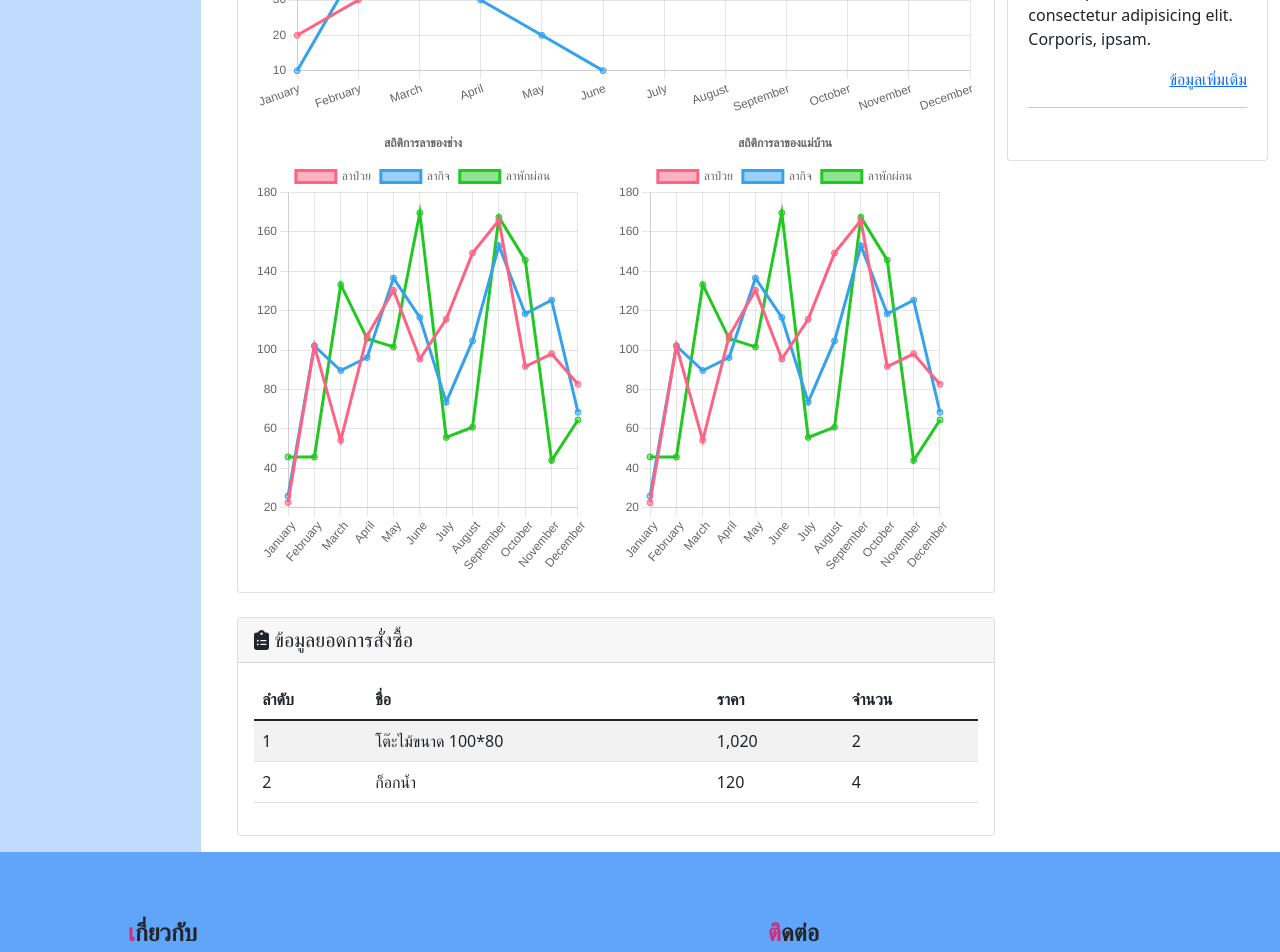
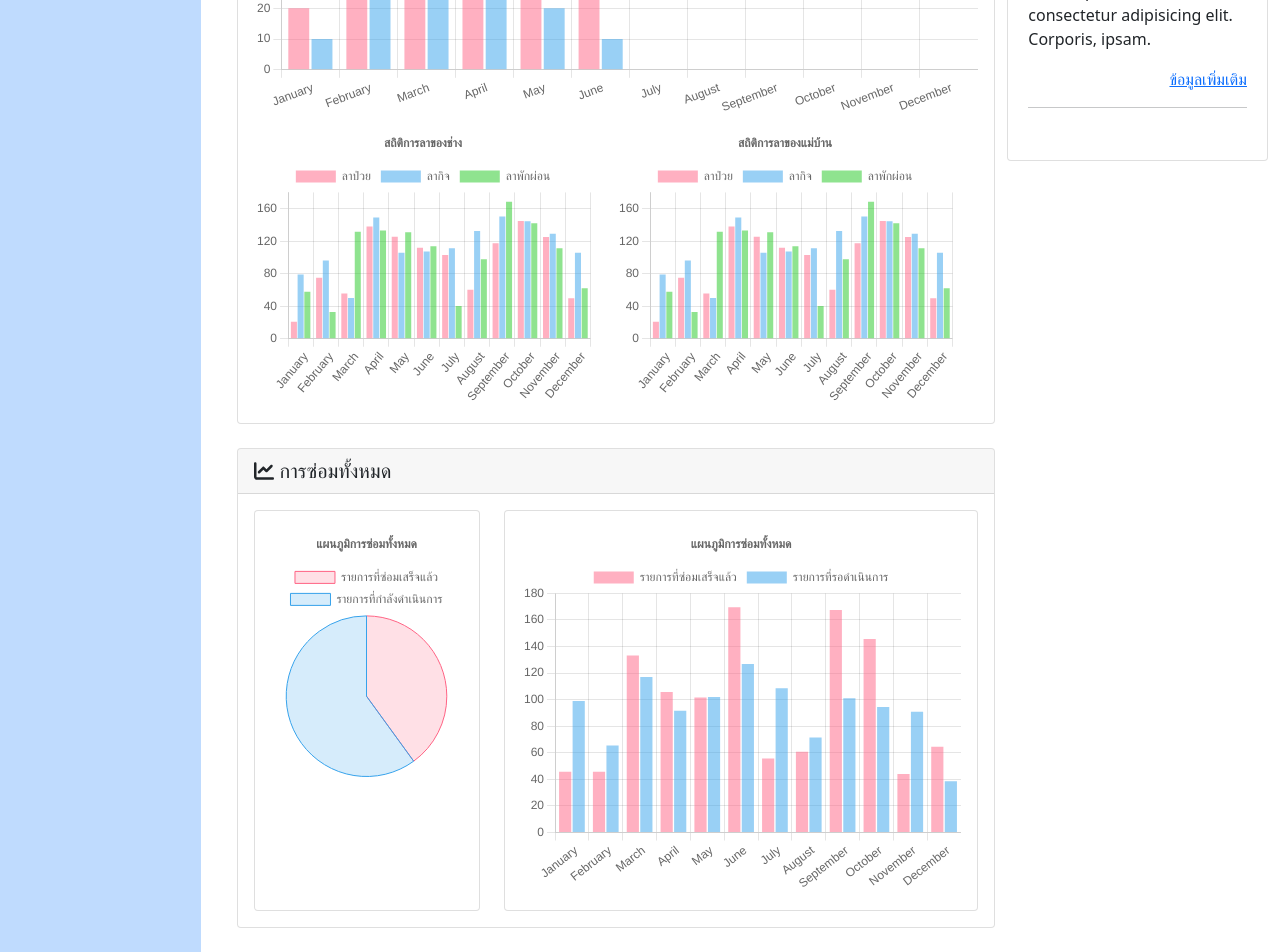
Before and after one commit to unlimit-un/project1, a React (Create React App) app in the folder client/: page /manager in a window 1280 px wide. Shown: the part 600-1552 px from the top of the page. Built offline with nearby package versions, Linux system fonts and the light colour scheme.

Commit message:
dashboard

```diff
--- a/client/src/App.js
+++ b/client/src/App.js
@@ -7,6 +7,7 @@ import HomePageM from './pages/manager/HomePageM';
 import ManageEmp from './pages/manager/ManageEmp';
 import HomepageE from './pages/engineer/HomepageE';
 import HomePageMaid from './pages/made/HomePageMaid';
+import PageNotFound from './pages/PageNotFound';
 
 function App() {
   return (
@@ -22,6 +23,7 @@ function App() {
           </Route>
           <Route path='/maid' exac element={<HomePageMaid/>}/>
           <Route path='/engineer' exac element={<HomepageE/>}/>
+          <Route path='*' element={<PageNotFound/>}/>
         </Routes>
       </div>
     </>
--- a/client/src/components/Charts.js
+++ b/client/src/components/Charts.js
@@ -1,5 +1,5 @@
 import React from 'react'
-import { Bar, Line } from "react-chartjs-2";
+import { Bar, Line, Pie } from "react-chartjs-2";
 
 export const LineChart = ({ data, options, height }) => {
   const style = {minHeight: {height}}
@@ -18,3 +18,11 @@ export const BarChart = ({ data, options, height }) => {
     </div>
   )
 }
+export const PieChart = ({ data, options, height }) => {
+  const style = {minHeight: {height}}
+  return (
+    <div style={style}>
+      <Pie data={data} options={options}  height={height}/>
+    </div>
+  )
+}
--- a/client/src/functions/PrepareChartData.js
+++ b/client/src/functions/PrepareChartData.js
@@ -1,11 +1,13 @@
 
-import { Chart as ChartJS, CategoryScale, LinearScale, PointElement, LineElement, Title, Tooltip, Legend, Filler} from 'chart.js';
+import { Chart as ChartJS, CategoryScale, LinearScale, PointElement, LineElement, Title, Tooltip, Legend, Filler, BarElement, ArcElement} from 'chart.js';
 
   ChartJS.register(
     CategoryScale,
     LinearScale,
+    ArcElement,
     PointElement,
     LineElement,
+    BarElement,
     Title,
     Tooltip,
     Legend,
@@ -95,3 +97,48 @@ export const pre_dataBarChart = ( labels ,position, title, dataset ) =>{
 
   return {data, options}
 }
+
+export const pre_dataPieChart = ( labels ,position, title, dataset ) =>{
+  const demoDatasets = [
+      {
+          // label: 'Dataset 1',
+          data: [20,30],
+          backgroundColor: [
+            'rgba(255, 99, 132, 0.2)',
+            'rgba(54, 162, 235, 0.2)',
+            'rgba(255, 206, 86, 0.2)',
+            'rgba(75, 192, 192, 0.2)',
+            'rgba(153, 102, 255, 0.2)',
+            'rgba(255, 159, 64, 0.2)',
+          ],
+          borderColor: [
+            'rgba(255, 99, 132, 1)',
+            'rgba(54, 162, 235, 1)',
+            'rgba(255, 206, 86, 1)',
+            'rgba(75, 192, 192, 1)',
+            'rgba(153, 102, 255, 1)',
+            'rgba(255, 159, 64, 1)',
+          ],
+          borderWidth: 1,
+      }
+  ]
+  const options = {
+      // responsive: true,
+      plugins: {
+        legend: {
+          position: position,
+        },
+        title: {
+          display: true,
+          text: title,
+        }
+      },
+      maintainAspectRatio: false
+    };
+  const data = {
+      labels,
+      datasets: dataset?dataset:demoDatasets
+  };
+
+  return {data, options}
+}
--- /dev/null
+++ b/client/src/pages/PageNotFound.js
@@ -0,0 +1,17 @@
+import React from 'react'
+import { Link } from 'react-router-dom'
+import Page404Img from '../assets/404-img.png'
+
+const PageNotFound = () => {
+  return (
+    <>
+        <div className="min-h-screen bg-slate-300 flex items-center justify-center flex-col">
+            <img src={Page404Img} alt="404-img.png" className="w-96 h-96 animate-bounce" />
+            <h4 className="text-purple-600">Page Not Found</h4>
+            <Link to="/">หน้าหลัก</Link>
+        </div>
+    </>
+  )
+}
+
+export default PageNotFound
--- a/client/src/pages/manager/HomePageM.js
+++ b/client/src/pages/manager/HomePageM.js
@@ -7,8 +7,8 @@ import FooterM from '../../components/manager/FooterM'
 import { checkAutoRedirectUser } from '../../functions/AuthFunc'
 import { useLocation, useNavigate } from 'react-router-dom'
 import { FontAwesomeIcon } from '@fortawesome/react-fontawesome'
-import { LineChart } from '../../components/Charts'
-import { pre_dataBarChart } from '../../functions/PrepareChartData'
+import { BarChart, PieChart } from '../../components/Charts'
+import { pre_dataBarChart, pre_dataPieChart } from '../../functions/PrepareChartData'
 import { TablesStriped } from '../../components/Tables'
 import ManageEmp from './ManageEmp'
 
@@ -22,6 +22,7 @@ const HomePageM = () => {
         }
     });
     const [dataSetsLeaveRole, setDataSetsLeaveRole ] = useState([]);
+    const [dataSetsRepair, setDataSetsRepair ] = useState([]);
 
     const [arr_data] = useState({data: [20,30,50,60,40,80,40,50,90,65,42,35]});
     const navigate = useNavigate();
@@ -31,7 +32,20 @@ const HomePageM = () => {
     useEffect(() => {
 
         checkAutoRedirectUser(navigate, pathname);
-
+        setDataSetsRepair([
+            {
+                label: 'รายการที่ซ่อมเสร็จแล้ว',
+                data: arr_data.data.map((data)=> data + Math.random()*100),
+                borderColor: 'rgb(255, 99, 132)',
+                backgroundColor: 'rgba(255, 99, 132, 0.5)',
+            },
+            {
+                label: 'รายการที่รอดำเนินการ',
+                data: arr_data.data.map((data)=> data + Math.random()*100),
+                borderColor: 'rgb(53, 162, 235)',
+                backgroundColor: 'rgba(53, 162, 235, 0.5)',
+            },
+        ])
         setDataSetsLeaveRole(
             [{
                 label: 'ลาป่วย',
@@ -71,6 +85,9 @@ const HomePageM = () => {
     const dataChartLeave = pre_dataBarChart(labels,'top','สถิติการลาของสมาชิกทั้งหมด')
     const dataChartLeaveEngineer = pre_dataBarChart(labels,'top','สถิติการลาของช่าง', dataSetsLeaveRole)
     const dataChartLeaveMaid = pre_dataBarChart(labels,'top','สถิติการลาของแม่บ้าน', dataSetsLeaveRole)
+    const dataChartRepair = pre_dataPieChart(['รายการที่ซ่อมเสร็จแล้ว', 'รายการที่กำลังดำเนินการ',],'top','แผนภูมิการซ่อมทั้งหมด')
+    const dataChartRepairBar = pre_dataBarChart(labels,'top','แผนภูมิการซ่อมทั้งหมด', dataSetsRepair)
+
 
     const HomePageM = (
         <div className="container-fluid mt-3">
@@ -96,16 +113,32 @@ const HomePageM = () => {
                             <div className="card-body row justify-content-stretch">
                                 <div className="col-12">
                                     <div className="h-full">
-                                        <LineChart data={dataChartLeave.data} options={dataChartLeave.options}/>
+                                        <BarChart data={dataChartLeave.data} options={dataChartLeave.options}/>
                                     </div>
                                 </div>
-                                {/* <hr/> */}
                                 <div className="col-12 row mt-2">
                                     <div className="col-6">
-                                        <LineChart data={dataChartLeaveEngineer.data} options={dataChartLeaveEngineer.options} height="400rem" />
+                                        <BarChart data={dataChartLeaveEngineer.data} options={dataChartLeaveEngineer.options} height="250rem" />
                                     </div>
                                     <div className="col-6">
-                                        <LineChart data={dataChartLeaveMaid.data} options={dataChartLeaveMaid.options} height="400rem" />
+                                        <BarChart data={dataChartLeaveMaid.data} options={dataChartLeaveMaid.options} height="250rem" />
+                                    </div>
+                                </div>
+                            </div>
+                        </div>
+                        <div className="card mt-4">
+                            <div className="card-header">
+                                <h1 className="text-xl m-0"><FontAwesomeIcon icon={faLineChart}/> การซ่อมทั้งหมด</h1>
+                            </div>
+                            <div className="card-body row justify-content-stretch">
+                                <div className="col-lg-4 md-5 col-12">
+                                    <div className="h-full card card-body">
+                                        <PieChart data={dataChartRepair.data} options={dataChartRepair.options} height="250rem" />
+                                    </div>
+                                </div>
+                                <div className="col-lg-8 col-md-7 col-12">
+                                    <div className="h-full card card-body">
+                                        <BarChart data={dataChartRepairBar.data} options={dataChartRepairBar.options} height="250rem" />
                                     </div>
                                 </div>
                             </div>
```
Also changed, not shown: client/src/assets/404-img.png (added).
